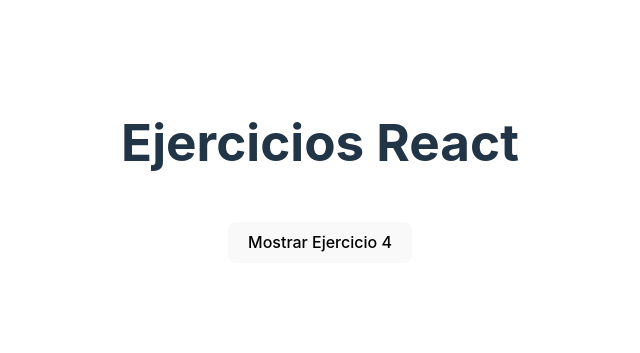
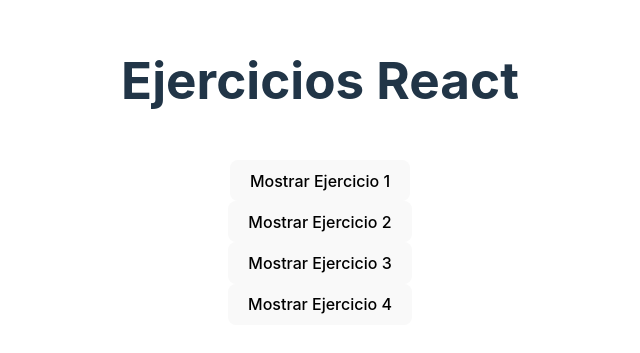
Before and after one commit to AnabelaGuillermo/ejercicios-react, a React (Vite) app: page / in a window 1280 px wide. Shown: the part 237-590 px from the top of the page, without its empty margins (320-960 px from the left). Built offline with nearby package versions, Linux system fonts and the light colour scheme.

Commit message:
Soluciono main con todos los ejercicios desplegables

```diff
--- a/src/App.jsx
+++ b/src/App.jsx
@@ -1,26 +1,62 @@
-
-import React, { useState } from 'react'
-import Ejercicio4 from './pages/Ejercicio4'
-import './App.css'
+import React, { useState } from 'react';
+import Ejercicio1 from './components/Ejercicio1';
+import Ejercicio2 from './components/Ejercicio2';
+import Ejercicio3 from './components/Ejercicio3';
+import Ejercicio4 from './components/Ejercicio4';
+import './App.css';
 
 function App() {
+  const [showEjercicio1, setShowEjercicio1] = useState(false);
+  const [showEjercicio2, setShowEjercicio2] = useState(false);
+  const [showEjercicio3, setShowEjercicio3] = useState(false);
   const [showEjercicio4, setShowEjercicio4] = useState(false);
 
-  const handleButtonClick = () => {
+  const handleButtonClick1 = () => {
+    setShowEjercicio1(!showEjercicio1);
+  };
+
+  const handleButtonClick2 = () => {
+    setShowEjercicio2(!showEjercicio2);
+  };
+
+  const handleButtonClick3 = () => {
+    setShowEjercicio3(!showEjercicio3);
+  };
+
+  const handleButtonClick4 = () => {
     setShowEjercicio4(!showEjercicio4);
-  }
+  };
 
   return (
     <section className="seccion-ejercicio4">
       <article className="contenido-4">
         <h1>Ejercicios React</h1>
-        <button onClick={handleButtonClick}>
-          {showEjercicio4 ? 'Ocultar Ejercicio 4' : 'Mostrar Ejercicio 4'}
-        </button>
-        {showEjercicio4 && <Ejercicio4 />}
+        <div>
+          <button onClick={handleButtonClick1}>
+            {showEjercicio1 ? 'Ocultar Ejercicio 1' : 'Mostrar Ejercicio 1'}
+          </button>
+          {showEjercicio1 && <Ejercicio1 name="world" />}
+        </div>
+        <div>
+          <button onClick={handleButtonClick2}>
+            {showEjercicio2 ? 'Ocultar Ejercicio 2' : 'Mostrar Ejercicio 2'}
+          </button>
+          {showEjercicio2 && <Ejercicio2 name="my friend" />}
+        </div>
+        <div>
+          <button onClick={handleButtonClick3}>
+            {showEjercicio3 ? 'Ocultar Ejercicio 3' : 'Mostrar Ejercicio 3'}
+          </button>
+          {showEjercicio3 && <Ejercicio3 />}
+        </div>
+        <div>
+          <button onClick={handleButtonClick4}>
+            {showEjercicio4 ? 'Ocultar Ejercicio 4' : 'Mostrar Ejercicio 4'}
+          </button>
+          {showEjercicio4 && <Ejercicio4 />}
+        </div>
       </article>
     </section>
-
   );
 }
 
--- a/src/components/Ejercicio1.jsx
+++ b/src/components/Ejercicio1.jsx
@@ -9,5 +9,3 @@
 
 
 export default Ejercicio1
-
-export default Ejercicio1;
--- a/src/components/Ejercicio3.jsx
+++ b/src/components/Ejercicio3.jsx
@@ -2,10 +2,10 @@
 import Ejercicio2 from './Ejercicio2';
 
 const Ejercicio3 = () => {
-  const [msj, setMsj] = useState('My friend');
+  const [msj, setMsj] = useState('my friend');
 
   const handleClick = () => {
-    setMsj('My friend (from changed state)');
+    setMsj('my friend (from changed state)');
   };
 
   return (
```
